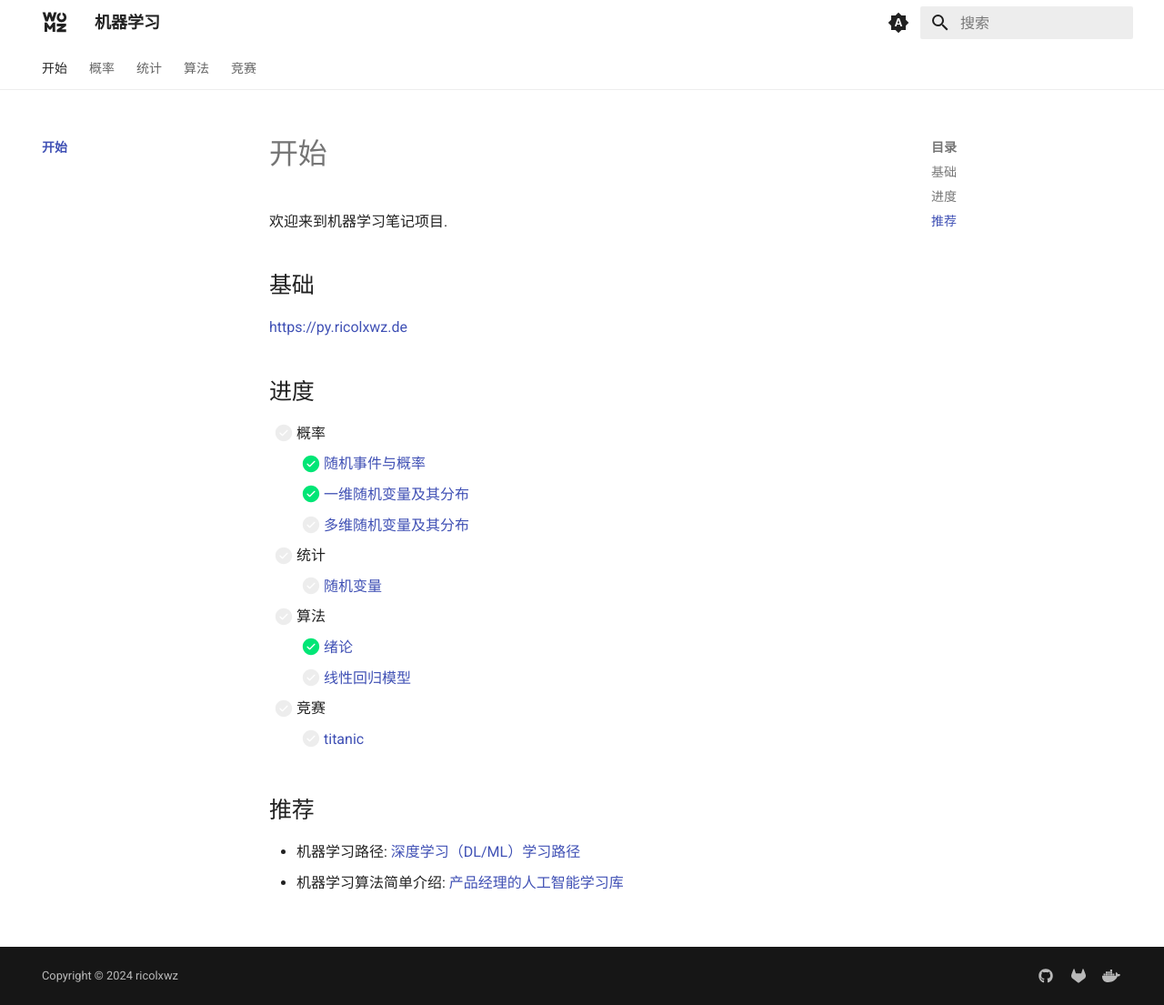
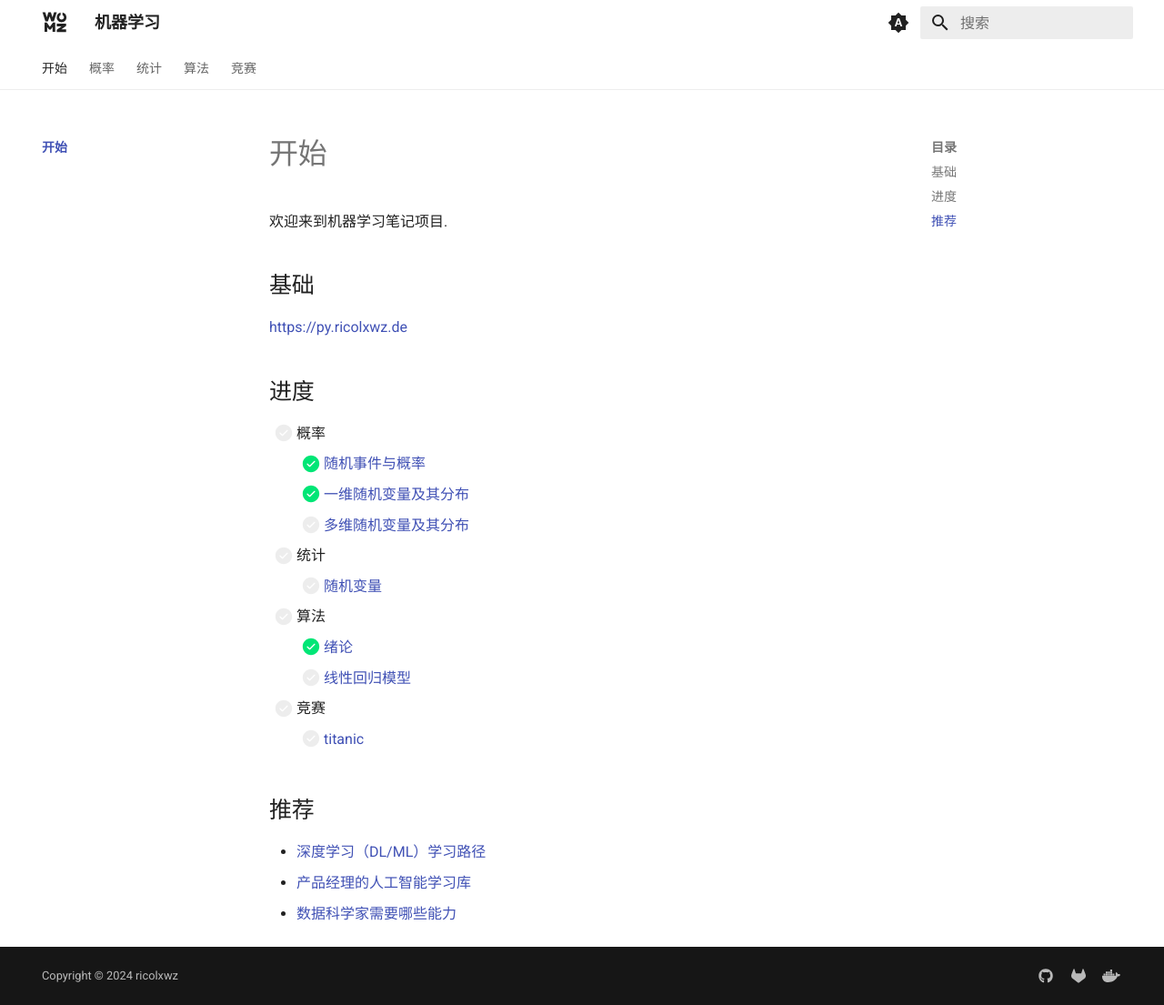
Before and after one commit to sigmax01/ml, an MkDocs documentation site: the page built from docs/index.md, in a window 1280 px wide and 1105 px high. Shown: the whole window at 91% size. Built offline with MkDocs 1.6.1 and Material for MkDocs 9.7.7, drawn with Linux system fonts in a browser that asks for light colours.

Commit message:
docs: Update documentation with additional learning resources and corrected URLs

```diff
--- a/docs/index.md
+++ b/docs/index.md
@@ -22,5 +22,6 @@
 
 ## 推荐
 
-- 机器学习路径: [深度学习（DL/ML）学习路径](https://github.com/loveunk/machine-learning-deep-learning-notes/tree/master?tab=readme-ov-file)
-- 机器学习算法简单介绍: [产品经理的人工智能学习库](https://easyai.tech/)
+- [深度学习（DL/ML）学习路径](https://github.com/loveunk/machine-learning-deep-learning-notes/tree/master?tab=readme-ov-file)
+- [产品经理的人工智能学习库](https://easyai.tech/)
+- [数据科学家需要哪些能力](https://cn.linkedin.com/pulse/%E6%95%B0%E6%8D%AE%E7%A7%91%E5%AD%A6%E5%AE%B6%E9%9C%80%E8%A6%81%E5%93%AA%E4%BA%9B%E8%83%BD%E5%8A%9B-song-xue)
```
Also changed, not shown: docs/概率/随机事件与概率.md (+5 -5 lines).
